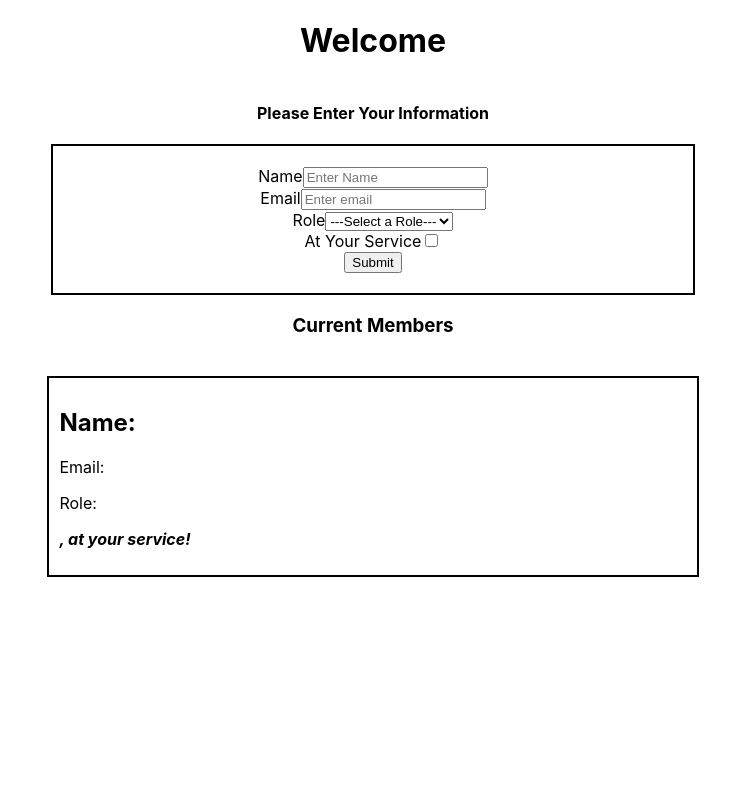
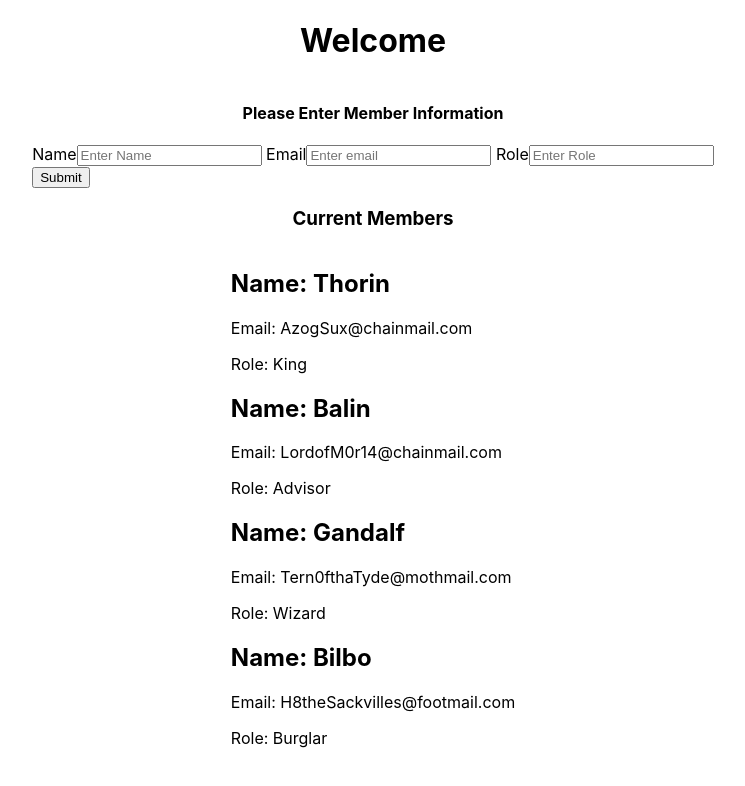
Before and after one commit to bloominstituteoftechnology/team-builder, a React (Create React App) app in the folder team-builder/: page / in a window 1280 px wide. Shown: the top 786 px of the page, without its empty margins (267-1012 px from the left). Built offline with nearby package versions, Linux system fonts and the light colour scheme.

Commit message:
close to MVP

```diff
--- a/team-builder/src/App.js
+++ b/team-builder/src/App.js
@@ -1,54 +1,31 @@
 import React, { useState } from 'react';
-import Form from './components/Form'
-import Member from './components/Member'
+import Form from './components/forms/Form'
+import Member from './components/members/Member'
 import './App.css';
 
-const intiialFormValues ={
-  name: '',
-  email: '',
-  role: '',
-  status: ''
-}
+const currentMembers =[
+  {name: "Thorin", email: 'AzogSux@chainmail.com', role: 'King'},
+  {name: 'Balin', email: 'LordofM0r14@chainmail.com', role: 'Advisor'},
+  {name: 'Gandalf', email: 'Tern0fthaTyde@mothmail.com', role: 'Wizard'},
+  {name: 'Bilbo', email: 'H8theSackvilles@footmail.com', role: 'Burglar'}
 
-
-
+]
 
 function App() {
+  const[member, setMember]= useState(currentMembers)
 
-
-  const [formValues, setFormValues] = useState(intiialFormValues)
-
-  const [members, setMembers]= useState([])
-
-  const updateForm = (inputName, inputValue) =>{
-    setFormValues({...formValues, [inputName]: inputValue});
-  }
-
-  const submitForm = () =>{
-    const newMember ={
-      name: formValues.name.trim(),
-      email: formValues.email.trim,
-      role: formValues.role,
-      status: formValues.status
-    }
-    if(!newMember.name || !newMember.email|| !newMember.role|| !newMember.status) return;
-
-    setMembers(members.concat(newMember))
-  }
 
   return (
     <div className="App">
       <h1>Welcome</h1>
-      <h4>Please Enter Your Information</h4>
+      <h4>Please Enter Member Information</h4>
       <Form
-        values={formValues}
-        update={updateForm}
-        submit ={submitForm}
+        setMember={setMember}
       />
 
 
       <h3>Current Members</h3>
-          <Member details ={formValues} />
+          <Member member ={member} />
 
 
     </div>
--- a/team-builder/src/components/Form.js
+++ /dev/null
@@ -1,103 +0,0 @@
-import React from 'react';
-import styled from 'styled-components'
-
-
-function Form(props){
-
-    const { values, update, submit} = props
-
-    const onChange = e =>{
-        const name = e.target.name;
-        const value = e.target.value;
-
-        update(name, value);
-    }
-
-    const onSubmit =e =>{
-        e.preventDefault();
-
-        submit();
-    }
-
-    return(
-        <StyledForm onSubmit={onSubmit}>
-            <StyledInputsContainer>
-                <label> Name
-                    <input
-                     name='name'
-                     type='text'
-                     placeholder='Enter Name'
-                     value={values.name}
-                     onChange={onChange}
-                   />
-                </label>
-
-                <label> Email
-                    <input
-                     name='email'
-                     type='email'
-                     placeholder='Enter email'
-                     value={values.email}
-                     onChange={onChange}
-                    />
-                </label>
-
-                <label> Role
-                     <select value={values.role} name='role' onChange={onChange}>
-                         <option>---Select a Role---</option>
-                         <option>Leader</option>
-                         <option>Fighter</option>
-                         <option>Healer</option>
-                         <option>Advisor</option>
-                         <option>Wizard</option>
-                         <option>Cook</option>
-                         <option>Burglar</option>
-                     </select>
-                </label>
-
-                <label> At Your Service
-                    <input
-                     name='status'
-                     type='checkbox'
-                     value={values.status}
-                     onChange={onChange}
-                    />
-                </label>
-
-                <div>
-                    <button>Submit</button>
-                </div>
-            </StyledInputsContainer>
-       </StyledForm>
-    )
-}
-
-
-
-const StyledForm = styled.form`
-    border: 2px solid black;
-    width: 50%
-`;
-
-const StyledInputsContainer = styled.div`
-    display: flex;
-    flex-direction: column;
-    align-items: center;
-    padding: 20px;
-
-
-`;
-
-const StyledInputs = styled.input`
-
-`;
-
-const StyledLabels = styled.label``;
-
-const Button = styled.button``;
-
-
-
-
-
-export default  Form;
--- a/team-builder/src/components/Member.js
+++ /dev/null
@@ -1,36 +0,0 @@
-import React from 'react'
-import styled from 'styled-components'
-
-
-
-function Member (props){
-    const { details } = props
-
-    const currentMembers =[
-        {name: 'Thorin Oakenshield', email:'AzogSux@chainmail.com', role: 'Leader', status: true},
-        {name: 'Balin', email: 'Lordofm0r1a@chainmail.com', role:'Advisor', status: true}
-
-    ]
-
-
-    return(
-        <Div>
-            <h2>Name: {details.name}</h2>
-            <p>Email: {details.email}</p>
-            <p>Role: {details.role}</p>
-            <p><strong><em>{`${details.name}, at your service!` }</em></strong> </p>
-        </Div>
-    )
-}
-
-
-
-export default Member
-
-const Div = styled.div`
-    border: 2px solid black;
-    text-align: left;
-    width: 49%;
-    margin: 20px;
-    padding: 10px;
-`;
--- /dev/null
+++ b/team-builder/src/components/forms/Form.js
@@ -0,0 +1,67 @@
+import React, { useState } from 'react';
+
+
+
+const Form = props =>{
+    const [newMember, setNewMember]= useState(
+        {
+            name: '',
+            email: '',
+            role: ''
+        }
+        )
+
+
+    const changeHandler = e =>{
+        setNewMember({...newMember, [e.target.name]: e.target.value})
+    }
+
+    const submitForm = e =>{
+        e.preventDefault();
+        props.setNewMember(newMember);
+        setNewMember({name: '', email: '', role: ''})
+    }
+
+    return(
+        <div >
+            <form onSubmit={submitForm}>
+                <label htmlFor='name'> Name
+                <input
+                    type='text'
+                    name='name'
+                    placeholder='Enter Name'
+                    value={newMember.name}
+                    onChange={changeHandler}
+            />
+                </label>
+
+                <label htmlFor='email'> Email
+                <input
+                    type='email'
+                    name='email'
+                    placeholder='Enter email'
+                    value={newMember.email}
+                    onChange={changeHandler}
+                />
+            </label>
+
+            <label hmtlFor='role'> Role
+                <input
+                    type='text'
+                    name='role'
+                    placeholder='Enter Role'
+                    value={newMember.role}
+                    onChange={changeHandler}
+                />
+            </label>
+                <div>
+                    <button>Submit</button>
+                </div>
+            </form>
+        </div>
+    )
+
+}
+
+
+export default  Form;
--- /dev/null
+++ b/team-builder/src/components/members/Member.js
@@ -0,0 +1,26 @@
+import React from 'react'
+
+
+
+
+const Member = (props) =>{
+
+
+
+    return(
+        <div>
+            {props.member.map(member =>(
+            <div>
+             <h2>Name: {member.name}</h2>
+            <p>Email: {member.email}</p>
+            <p>Role: {member.role}</p>
+            </div>
+            ))}
+
+        </div>
+    )
+}
+
+
+
+export default Member
```
Also changed, not shown: team-builder/src/components/forms/forms.css (added), team-builder/src/components/members/members.css (added), 2 other files (tests, documents, lock files or other folders).
